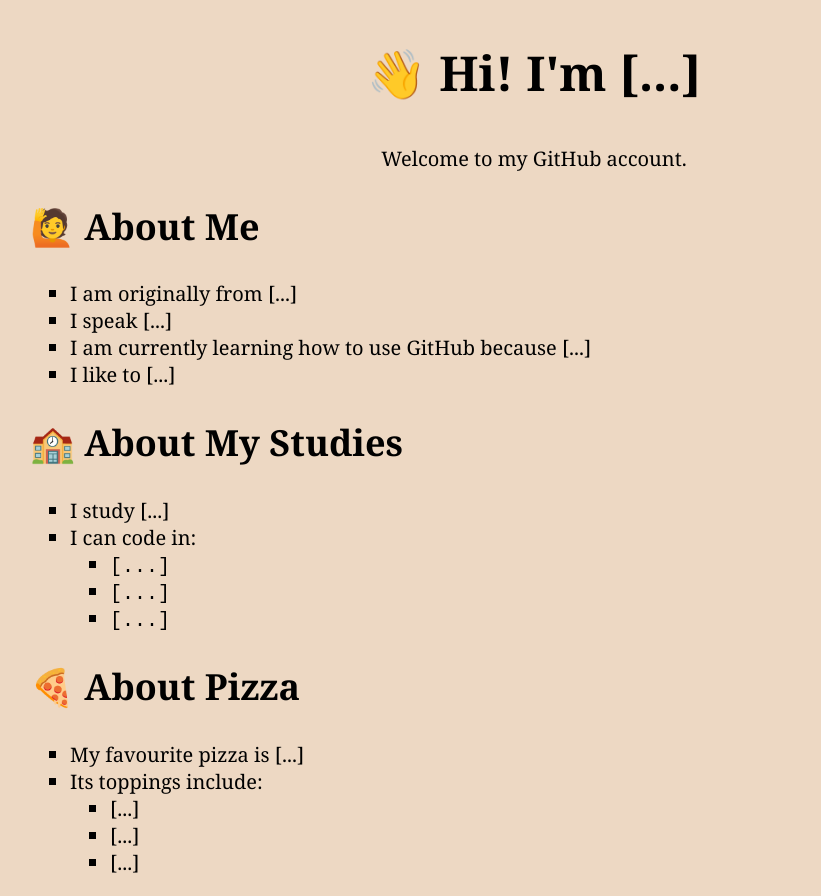
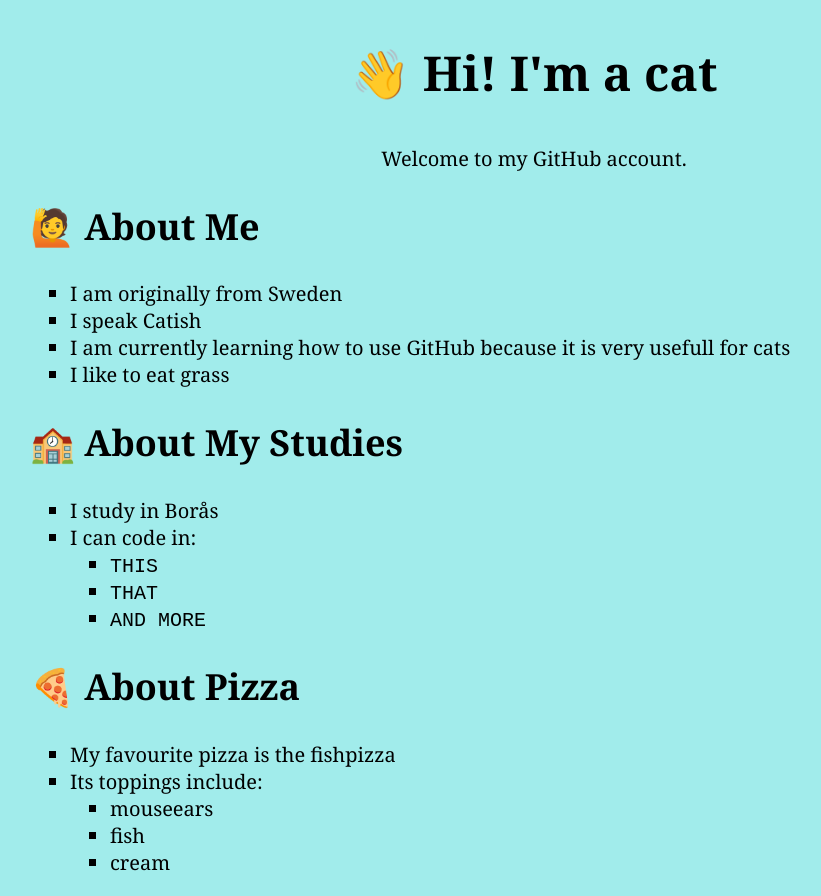
Before and after one commit to SaraDanck/Min-egna-plats, a plain HTML site: page index.html in a window 1280 px wide. Shown: the whole page, without its empty margins (106-927 px from the left). Drawn offline with Linux system fonts and the light colour scheme.

Commit message:
bakgrund
och info

```diff
--- a/css/style.css
+++ b/css/style.css
@@ -1,7 +1,7 @@
 /* Feel free to change me and make me your own! */
 
 body {
-  background-color: #edd8c3;
+  background-color: #a1eceb;
   font-family: Georgia, serif;
 }
 
--- a/index.html
+++ b/index.html
@@ -7,7 +7,7 @@
     </head>
     <body>
         <article>
-        <h1>&#128075; Hi! I'm [...]</h1>
+        <h1>&#128075; Hi! I'm a cat</h1>
         <p>
             Welcome to my GitHub account.
         </p>
@@ -15,21 +15,21 @@
         <article>
         <h2>&#128587; About Me</h2>
         <ul>
-            <li>I am originally from [...]</li>
-            <li>I speak [...]</li>
-            <li>I am currently learning how to use GitHub because [...]</li>
-            <li>I like to [...]</li>
+            <li>I am originally from Sweden</li>
+            <li>I speak Catish</li>
+            <li>I am currently learning how to use GitHub because it is very usefull for cats</li>
+            <li>I like to eat grass</li>
         </ul>
         </article>
         <article>
         <h2>&#127979; About My Studies </h2>
         <ul>
-            <li>I study [...]</li>
+            <li>I study in Borås</li>
             <li>I can code in:
                 <ul>
-                    <li><code>[...]</code></li>
-                    <li><code>[...]</code></li>
-                    <li><code>[...]</code></li>
+                    <li><code>THIS</code></li>
+                    <li><code>THAT</code></li>
+                    <li><code>AND MORE</code></li>
                 </ul>
             </li>
         </ul>
@@ -37,12 +37,12 @@
         <article>
         <h2>&#127829; About Pizza</h2>
         <ul>
-            <li>My favourite pizza is [...]</li>
+            <li>My favourite pizza is the fishpizza</li>
             <li>Its toppings include:
                 <ul>
-                    <li>[...]</li>
-                    <li>[...]</li>
-                    <li>[...]</li>
+                    <li>mouseears</li>
+                    <li>fish</li>
+                    <li>cream</li>
                 </ul>
             </li>
         </ul>
```
